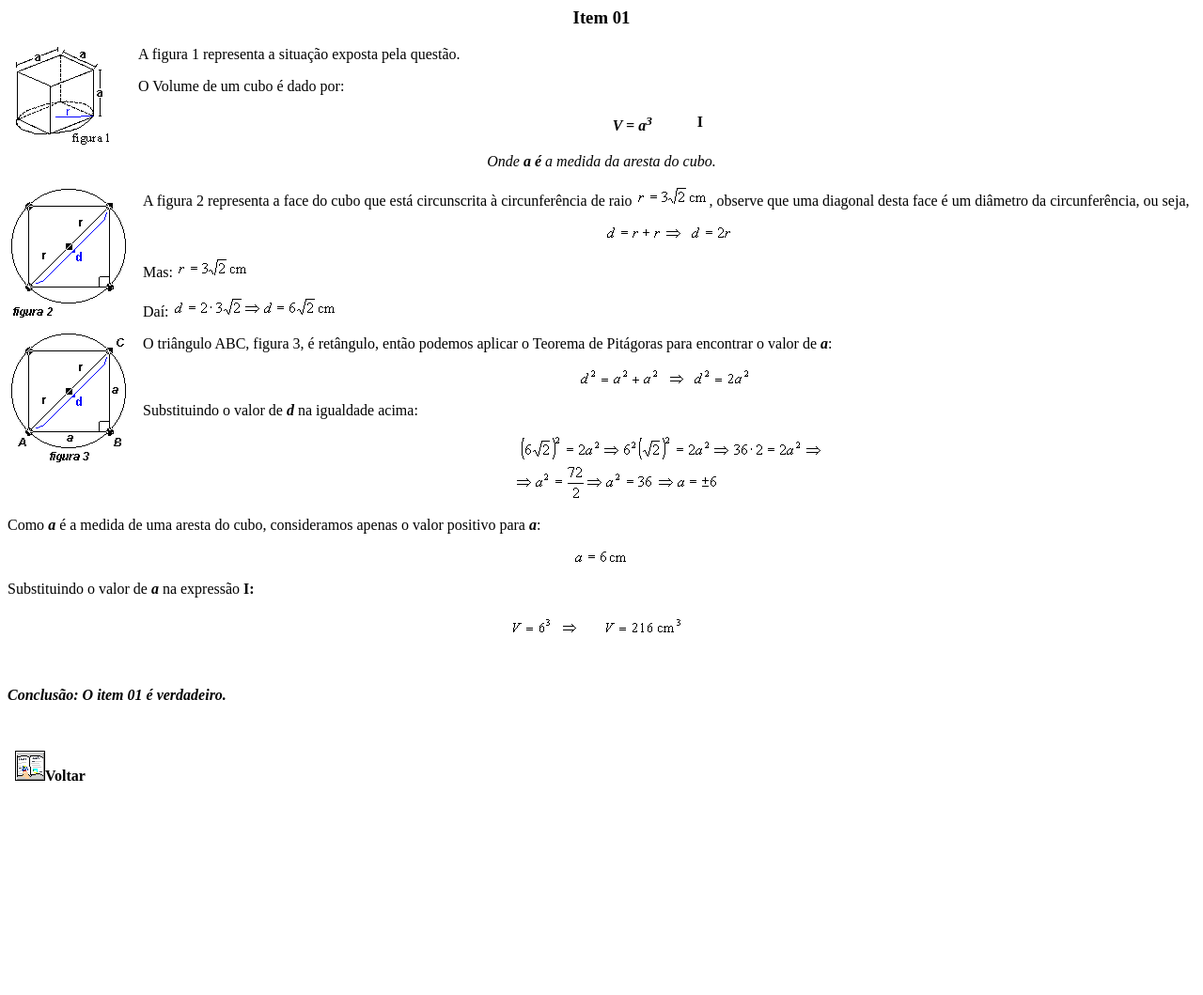
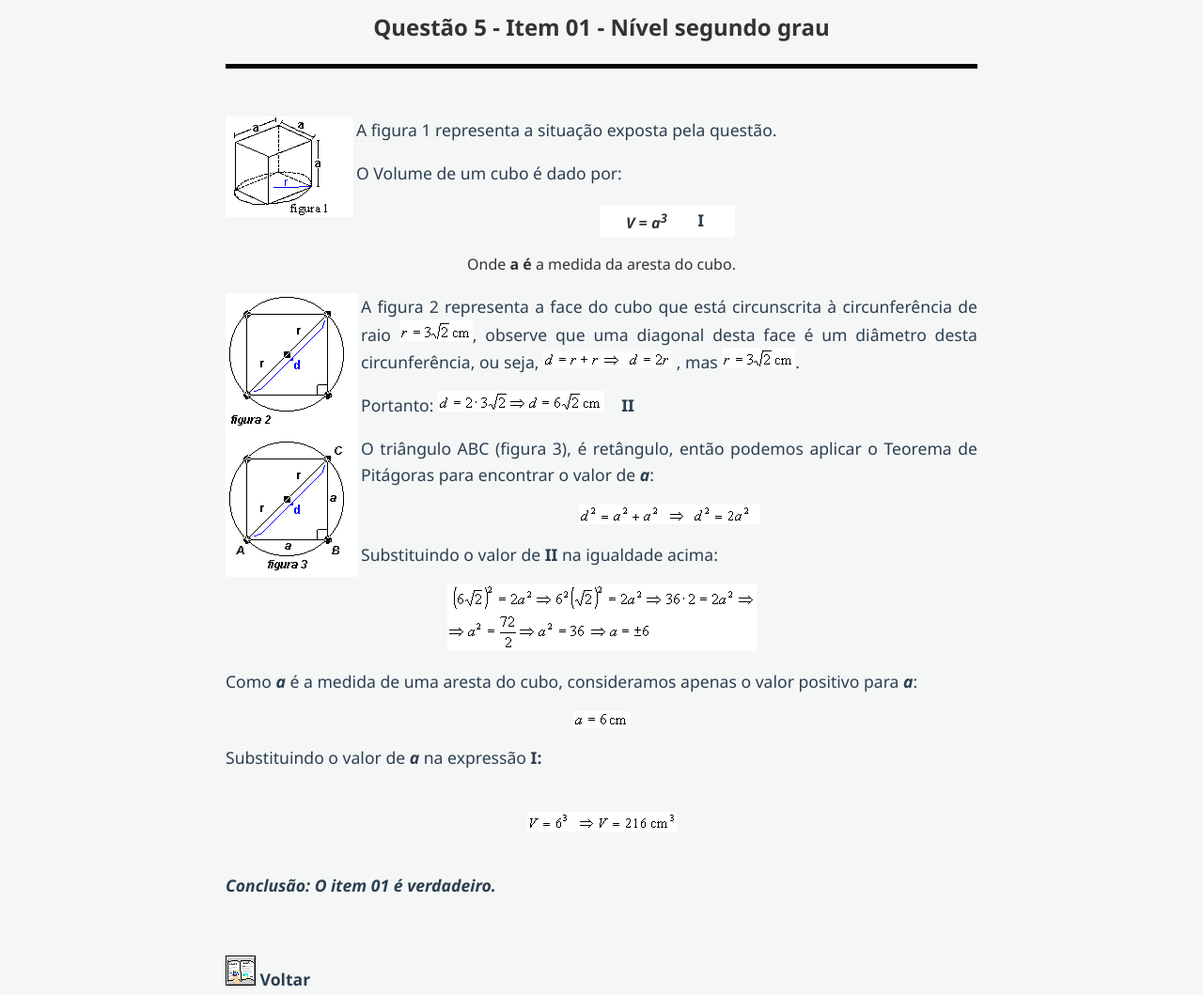
Before and after one commit to rsousa37/paginaexata, a plain HTML site: page acervo/matm/resol/quest5/item01/item01.html in a window 1280 px wide. Shown: the whole page at 94% size. Before the commit the page ends 851 px from the top, so only its background shows below. Drawn offline with Linux system fonts and the light colour scheme.

Commit message:
feat: Atualização da questão 5 e questão 5 item 01

```diff
--- a/acervo/matm/resol/quest5/item01/item01.html
+++ b/acervo/matm/resol/quest5/item01/item01.html
@@ -1,55 +1,43 @@
 <HTML>
 <HEAD>
-<TITLE>Matem&aacute;tica, N&iacute;vel M&eacute;dio, Geometria Espacial, Quest&atilde;o 1, item 01</TITLE>
+<TITLE>Item 01 - Quest&atilde;o 5 - Ensino m&eacute;dio</TITLE>
+<link rel="stylesheet" href="../../../../css_acervo/style_acervo.css">
 </HEAD>
 <BODY>
-<H3 ALIGN="CENTER">Item 01</H3>
-<DIV ALIGN="JUSTIFY">
-<P><IMG SRC="Image76.gif" ALIGN="LEFT">A  figura 1 representa a situa&ccedil;&atilde;o exposta pela quest&atilde;o.
-<P>O Volume de um cubo &eacute; dado por:
-<P ALIGN="CENTER"><CENTER><TABLE CELLSPACING=0 BORDER=0 CELLPADDING=4 WIDTH=144>
-<TR><TD WIDTH="49%" VALIGN="TOP">
-<B><I><P ALIGN="CENTER">V = a<SUP>3</B></I></SUP></TD>
-<TD WIDTH="51%" VALIGN="TOP">
-<B><P ALIGN="CENTER">I</B></TD>
-</TR>
+<DIV  class="conteudo-limite">
+<h2>Quest&atilde;o 5 - Item 01 - Nível segundo grau</h2>
+<hr>
+<BR>
+<P><IMG SRC="Image76.gif" ALIGN="LEFT"></IMG>A  figura 1 representa a situa&ccedil;&atilde;o exposta pela quest&atilde;o.</P>
+<P>O Volume de um cubo &eacute; dado por: </P>
+<P></P>
+<CENTER>
+<TABLE CELLSPACING=0 BORDER=0 CELLPADDING=4 WIDTH=144>
+<TR ALIGN="CENTER"><TD WIDTH="70%" VALIGN="TOP"><B><I>V = a<SUP>3</I></B></SUP></TD><TD WIDTH="60%" VALIGN="TOP"><B><P>I</B></TD></TR>
 </TABLE>
 </CENTER>
-<I>
-<P ALIGN="CENTER">Onde <B>a &eacute; </B>a medida da aresta do cubo.
-</I><P>
-<IMG SRC="figuras23.gif" ALIGN="LEFT"><P>A figura 2 representa a face do cubo que est&aacute; circunscrita &agrave; circunfer&ecirc;ncia de raio <IMG SRC="Image77.gif" WIDTH=78 HEIGHT=22>, observe que uma diagonal desta face &eacute; um di&acirc;metro da circunfer&ecirc;ncia, ou seja,
-<P ALIGN="CENTER">
-<P ALIGN="CENTER"><IMG SRC="Image78.gif" WIDTH=137 HEIGHT=18>
-<P>
-<P>Mas: <IMG SRC="Image77.gif" WIDTH=78 HEIGHT=22>
-<P>
-<P>Da&iacute;: <IMG SRC="Image79.gif" WIDTH=177 HEIGHT=22>
-<P>
-<P>O tri&acirc;ngulo ABC, figura 3, &eacute; ret&acirc;ngulo, ent&atilde;o podemos aplicar o Teorema de Pit&aacute;goras para encontrar o valor de <B><I>a</B></I>:
-<P>
-<P ALIGN="CENTER"><IMG SRC="Image80.gif" WIDTH=193 HEIGHT=21>
-<P>
-<P>Substituindo o valor de <B><I>d</I></B> na igualdade acima:
-<P>
-<P ALIGN="CENTER"><IMG SRC="Image81.gif" WIDTH=329 HEIGHT=72>
-<P>
-<P>Como <B><I>a</B></I> &eacute; a medida de uma aresta do cubo, consideramos apenas o valor positivo para <B><I>a</I></B>:
-<P>
-<P ALIGN="CENTER"><IMG SRC="Image82.gif" WIDTH=61 HEIGHT=18>
-<P>
-<P>Substituindo o valor de <B><I>a</I></B> na express&atilde;o <B>I:</B>
-<CENTER>
-<P><TABLE CELLSPACING=0 BORDER=0 CELLPADDING=4 WIDTH=203>
-<TR><TD WIDTH="49%" VALIGN="TOP"><IMG SRC="Image83.gif" WIDTH=74 HEIGHT=21></TD><TD WIDTH="51%" VALIGN="TOP"><IMG SRC="Image84.gif" WIDTH=85 HEIGHT=21></TD></TR>
-</TABLE>
-</CENTER>
-<P>
-<P>&nbsp;</P>
-<B><I><P>Conclus&atilde;o: O item 01 &eacute; verdadeiro.</B></I>
-<P>&nbsp;
-<P>&nbsp;
-<A HREF="../quest5.html"><IMG SRC="../../../mis85.gif"></A><B>Voltar</B>
+<P><CENTER>Onde <B>a &eacute; </B>a medida da aresta do cubo.</CENTER></P>
+<P><IMG SRC="figuras23.gif" ALIGN="LEFT"></IMG></P>
+<P>A figura 2 representa a face do cubo que est&aacute; circunscrita &agrave; circunfer&ecirc;ncia de raio <IMG SRC="Image77.gif" WIDTH=78 HEIGHT=22></IMG>, observe que uma diagonal desta face &eacute; um di&acirc;metro desta circunfer&ecirc;ncia, ou seja, <IMG SRC="Image78.gif" WIDTH=137 HEIGHT=18></IMG> , mas <IMG SRC="Image77.gif" WIDTH=78 HEIGHT=22></IMG>.</P>
+<P>Portanto: <IMG SRC="Image79.gif" WIDTH=177 HEIGHT=22></IMG>&nbsp;&nbsp;&nbsp;&nbsp;<B>II</B></P>
+<P></P>
+<P>O tri&acirc;ngulo ABC (figura 3), &eacute; ret&acirc;ngulo, ent&atilde;o podemos aplicar o Teorema de Pit&aacute;goras para encontrar o valor de <B><I>a</I></B>:</P>
+<P><center><IMG SRC="Image80.gif" WIDTH=193 HEIGHT=21></IMG></center></P>
+<P></P>
+<P>Substituindo o valor de <B>II</B> na igualdade acima:</P>
+<P></P>
+<P><CENTER><IMG SRC="Image81.gif" WIDTH=329 HEIGHT=72></IMG></CENTER></P>
+<P>Como <B><I>a</I></B> &eacute; a medida de uma aresta do cubo, consideramos apenas o valor positivo para <B><I>a</I></B>:</P>
+<P></P>
+<P><CENTER><IMG SRC="Image82.gif" WIDTH=61 HEIGHT=18></IMG></CENTER></P>
+<P></P>
+<P>Substituindo o valor de <B><I>a</I></B> na express&atilde;o <B>I:</B></P>
+<BR>
+<CENTER><IMG SRC="Image83.gif" WIDTH=74 HEIGHT=21><IMG SRC="Image84.gif" WIDTH=85 HEIGHT=21></CENTER>
+<BR>
+<P><B><I>Conclus&atilde;o: O item 01 &eacute; verdadeiro.</I></B></P>
+<BR>
+<P><A HREF="../quest5.html"><IMG SRC="../../../mis85.gif"></IMG></A><B> Voltar</B></P>
 </DIV>
 </BODY>
 </HTML>
```
Also changed, not shown: acervo/matm/resol/quest5/quest5.html (+10 -11 lines).
